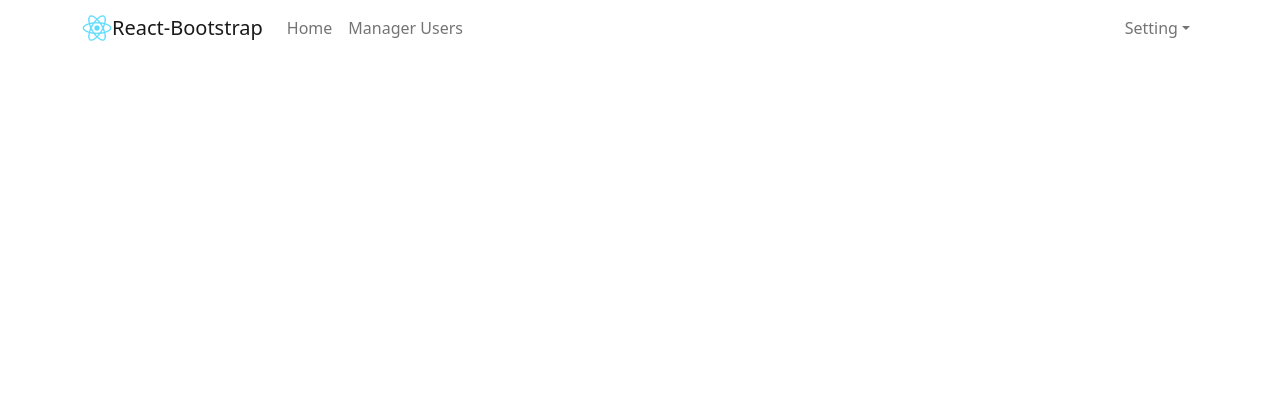
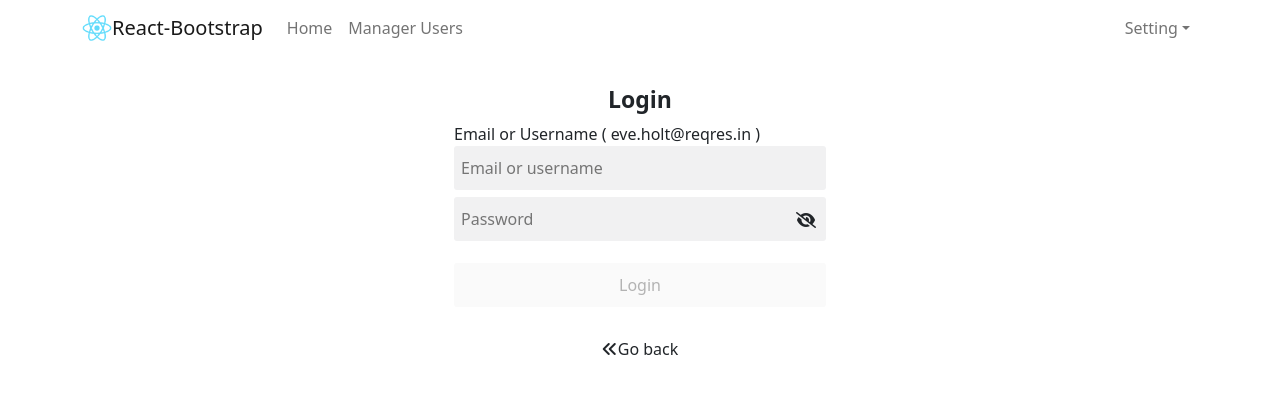
Before and after one commit to Hunter1412/react-user, a React (Create React App) app: page /login in a window 1280 px wide. Shown: the top 394 px of the page. Built offline with nearby package versions, Linux system fonts and the light colour scheme.

Commit message:
design login

```diff
--- a/src/App.js
+++ b/src/App.js
@@ -15,9 +15,9 @@ function App() {
         <Header />
         <Container>
           <Routes>
-            {AppRoutes.map((route, index) => {
+            {AppRoutes.map((route) => {
               const { element, ...rest } = route;
-              return <Route key={index} {...rest} element={element} />;
+              return <Route key={element} {...rest} element={element} />;
             })}
           </Routes>
         </Container>
--- a/src/App.scss
+++ b/src/App.scss
@@ -1,3 +1,65 @@
 body {
-  color: red;
+  color: blue;
 }
+
+.app-container {
+  .login-container {
+    display: flex;
+    flex-direction: column;
+    height: 100%;
+    margin: 0 auto;
+
+    .login-title {
+      text-align: center;
+      font-size: 23px;
+      font-weight: 600;
+      padding-top: 30px;
+    }
+
+    input {
+      padding: 10px 7px;
+      outline: none;
+      background-color: #1618230f;
+      border: #1618230f;
+      margin-bottom: 7px;
+      border-radius: 3px;
+      width: 100%;
+
+      &:hover {
+        background-color: #dedede;
+      }
+    }
+
+    .input-password {
+      position: relative;
+
+      i {
+        position: absolute;
+        top: 15px;
+        right: 10px;
+      }
+    }
+    button {
+      margin-top: 15px;
+      padding: 10px;
+      border-radius: 3px;
+      outline: none;
+      border: none;
+
+      &.active {
+        background-color: #fe2c55;
+        color: white;
+      }
+
+      button[disabled="disabled"],
+      button:disabled {
+        cursor: not-allowed;
+      }
+    }
+    .back{
+      text-align: center;
+      margin-top: 30px;
+      cursor: pointer;
+    }
+  }
+}
--- a/src/AppRoutes.js
+++ b/src/AppRoutes.js
@@ -1,3 +1,4 @@
+import Login from './components/Auth/Login';
 import Home from './components/Home';
 import TableUsers from './components/User/TableUsers';
 
@@ -9,6 +10,10 @@ const AppRoutes = [
     {
         path: '/users',
         element: <TableUsers />
+    },
+    {
+        path: '/login',
+        element: <Login />
     }
 ];
 
--- /dev/null
+++ b/src/components/Auth/Login.js
@@ -0,0 +1,54 @@
+import { useState } from "react";
+import { loginApi } from "../../services/UserService";
+import { toast } from "react-toastify";
+
+const Login = () => {
+    const [email, setEmail] = useState("");
+    const [password, setPassword] = useState("");
+    const [isShowPassword, setIsShowPassword] = useState(false);
+
+    const handleLogin = async () => {
+        if (!email || !password) {
+            return toast.error("Email/Password is required!");
+        }
+        let res = await loginApi(email, password);
+        if (res?.token) {
+            localStorage.setItem("token", res.token);
+        }
+    }
+    return (
+        <div className="login-container col-12 col-sm-4">
+            <h1 className="login-title">Login</h1>
+            <div className="label">Email or Username ( eve.holt@reqres.in )</div>
+            <input
+                type='text'
+                placeholder="Email or username"
+                value={email}
+                onChange={(e) => setEmail(e.target.value)} />
+            <div className="input-password">
+                <input
+                    type={isShowPassword ? "text" : "password"}
+                    placeholder="Password"
+                    value={password}
+                    onChange={(e) => setPassword(e.target.value)} />
+                <i
+                    className={isShowPassword ? "fa-solid fa-eye" : "fa-solid fa-eye-slash"}
+                    onClick={() => setIsShowPassword(!isShowPassword)}
+                    onKeyDown={() => setIsShowPassword(!isShowPassword)}
+                ></i>
+            </div>
+
+            <button
+                className={email && password ? "active" : ""}
+                disabled={email && password ? "" : "disabled"}
+                onClick={() => handleLogin()}
+            >Login</button>
+            <div className="back">
+                <i className="fa-solid fa-angles-left"></i>
+                <span>Go back</span>
+            </div>
+        </div>
+    );
+}
+
+export default Login;
--- a/src/components/Home.js
+++ b/src/components/Home.js
@@ -18,6 +18,8 @@ const Home = () => {
                     <li>Filter by email</li>
                     <li>Export data</li>
                     <li>Import data</li>
+                    <li>Login</li>
+                    <li></li>
                     <li></li>
                 </ol>
             </div>
--- a/src/components/User/TableUsers.js
+++ b/src/components/User/TableUsers.js
@@ -126,7 +126,7 @@ const TableUsers = (props) => {
         if (event?.target?.files[0]) {
             let file = event.target.files[0];
             if (file.type !== "text/csv") {
-                return toast.error("Only acept csv file!");
+                return toast.error("Only accept csv file!");
             }
             // Parse local CSV file
             Papa.parse(file, {
--- a/src/services/UserService.js
+++ b/src/services/UserService.js
@@ -1,3 +1,4 @@
+import { toast } from 'react-toastify';
 import axios from './customize-axios';
 
 const fetchAllUser = async (page) => {
@@ -16,4 +17,13 @@ const deleteUser = async (id) => {
     return await axios.delete(`users/{id}`);
 }
 
-export { fetchAllUser, postCreateUser, putUpdateUser, deleteUser }
+const loginApi = async (email, password) => {
+    try {
+        return await axios.post("login", { email, password });
+    } catch (error) {
+        console.log(`Error:`, error);
+        toast.error("Error");
+    }
+}
+
+export { fetchAllUser, postCreateUser, putUpdateUser, deleteUser, loginApi }
```
